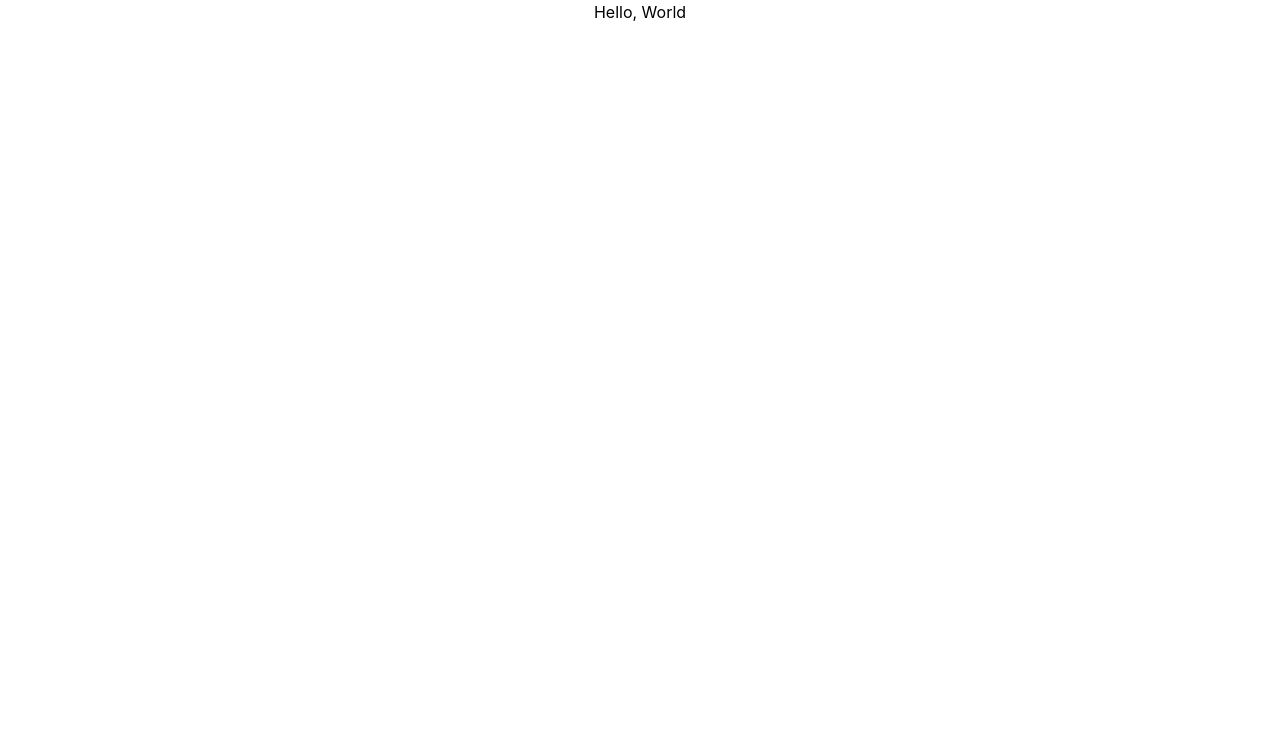
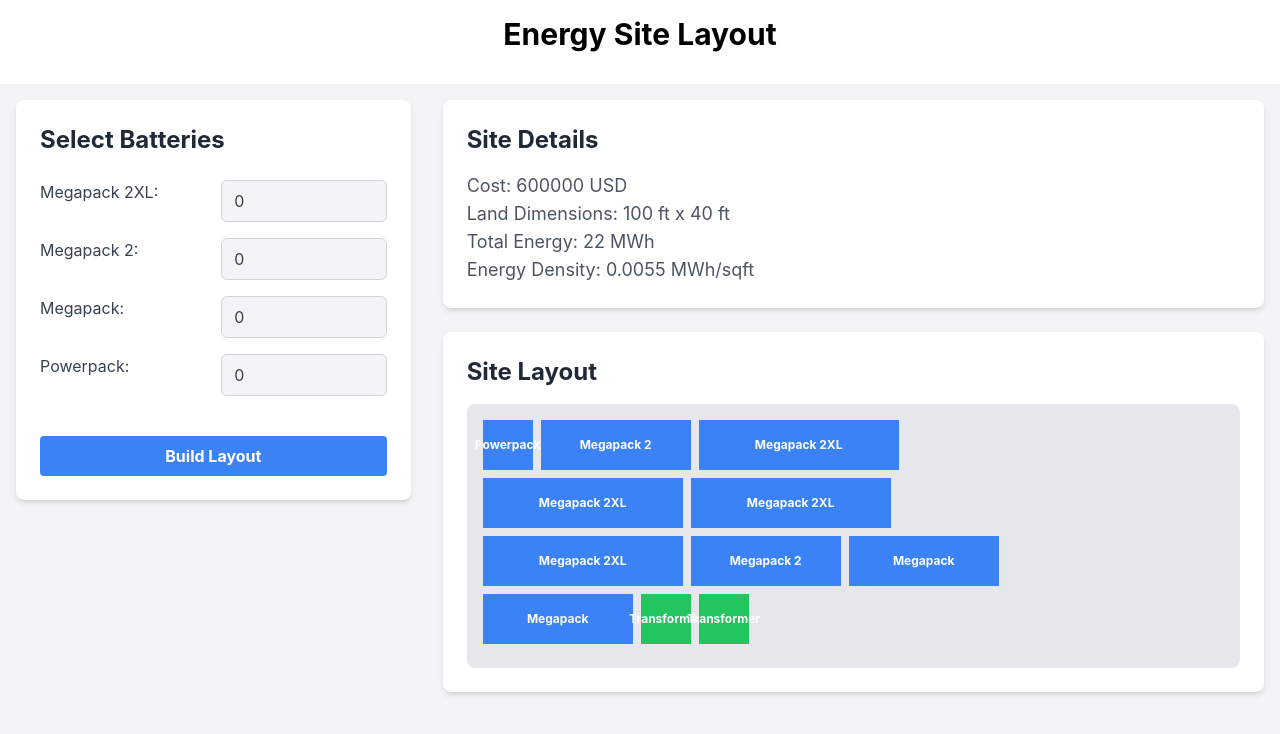
Before and after one commit to yashp5/tesla-challenge, a React (Create React App) app in the folder frontend/: page / in a window 1280 px wide. Shown: the top 734 px of the page. Built offline with nearby package versions, Linux system fonts and the light colour scheme.

Commit message:
Add basic ui components

```diff
--- a/frontend/package.json
+++ b/frontend/package.json
@@ -23,7 +23,8 @@
     "eject": "react-scripts eject",
     "lint": "eslint src/**/*.{ts,tsx}",
     "lint:fix": "eslint src/**/*.{ts,tsx} --fix",
-    "format": "prettier --write \"src/**/*.{js,jsx,ts,tsx,json,css,scss,md}\""
+    "format": "prettier --write \"src/**/*.{js,jsx,ts,tsx,json,css,scss,md}\"",
+    "format-lint": "npm run format && npm run lint:fix"
   },
   "eslintConfig": {
     "extends": [
--- a/frontend/src/App.tsx
+++ b/frontend/src/App.tsx
@@ -1,7 +1,10 @@
+import Site from './components/Site';
+
 function App() {
   return (
     <div className="text-center">
-      <div>Hello, World</div>
+      <h1 className="text-3xl font-bold mb-4 p-4">Energy Site Layout</h1>
+      <Site />
     </div>
   );
 }
--- /dev/null
+++ b/frontend/src/components/Site.tsx
@@ -0,0 +1,20 @@
+import React from 'react';
+import SiteInput from './SiteInput';
+import SiteDetail from './SiteDetail';
+import SiteLayout from './SiteLayout';
+
+const Site: React.FC = () => {
+  return (
+    <div className="flex h-screen bg-gray-100">
+      <div className="w-1/3 p-4">
+        <SiteInput />
+      </div>
+      <div className="w-2/3 p-4">
+        <SiteDetail />
+        <SiteLayout />
+      </div>
+    </div>
+  );
+};
+
+export default Site;
--- /dev/null
+++ b/frontend/src/components/SiteDetail.tsx
@@ -0,0 +1,38 @@
+import React from 'react';
+
+const energySiteDetails = {
+  cost: 600000,
+  costCurrency: 'USD',
+  dimensions: {
+    length: 40,
+    width: 100,
+    unit: 'ft',
+  },
+  energy: 22,
+  energyUnit: 'MWh',
+  energyDensity: 0.0055,
+  energyDensityUnit: 'MWh/sqft',
+};
+
+const SiteDetail: React.FC = () => {
+  return (
+    <div className="bg-white shadow-md rounded-lg p-6 mb-6 text-left">
+      <h2 className="text-2xl font-bold mb-4 text-gray-800">Site Details</h2>
+      <p className="text-lg text-gray-600">
+        Cost: {energySiteDetails.cost} {energySiteDetails.costCurrency}
+      </p>
+      <p className="text-lg text-gray-600">
+        Land Dimensions: {energySiteDetails.dimensions.width} {energySiteDetails.dimensions.unit} x{' '}
+        {energySiteDetails.dimensions.length} {energySiteDetails.dimensions.unit}
+      </p>
+      <p className="text-lg text-gray-600">
+        Total Energy: {energySiteDetails.energy} {energySiteDetails.energyUnit}
+      </p>
+      <p className="text-lg text-gray-600">
+        Energy Density: {energySiteDetails.energyDensity} {energySiteDetails.energyDensityUnit}
+      </p>
+    </div>
+  );
+};
+
+export default SiteDetail;
--- /dev/null
+++ b/frontend/src/components/SiteInput.tsx
@@ -0,0 +1,97 @@
+import React from 'react';
+
+const batteryData = [
+  {
+    id: 1,
+    name: 'Megapack 2XL',
+    dimensions: {
+      length: 40,
+      width: 10,
+      unit: 'ft',
+    },
+    energy: 4,
+    energy_unit: 'MWh',
+    cost: 120000,
+    cost_currency: 'USD',
+    releaseDate: '2022-01-01',
+    weight: 40000,
+    weight_unit: 'kg',
+  },
+  {
+    id: 2,
+    name: 'Megapack 2',
+    dimensions: {
+      length: 30,
+      width: 10,
+      unit: 'ft',
+    },
+    energy: 3,
+    energy_unit: 'MWh',
+    cost: 80000,
+    cost_currency: 'USD',
+    releaseDate: '2021-03-15',
+    weight: 35000,
+    weight_unit: 'kg',
+  },
+  {
+    id: 3,
+    name: 'Megapack',
+    dimensions: {
+      length: 30,
+      width: 10,
+      unit: 'ft',
+    },
+    energy: 2,
+    energy_unit: 'MWh',
+    cost: 50000,
+    cost_currency: 'USD',
+    releaseDate: '2005-06-30',
+    weight: 30000,
+    weight_unit: 'kg',
+  },
+  {
+    id: 4,
+    name: 'Powerpack',
+    dimensions: {
+      length: 10,
+      width: 10,
+      unit: 'ft',
+    },
+    energy: 1,
+    energy_unit: 'MWh',
+    cost: 20000,
+    cost_currency: 'USD',
+    releaseDate: '2000-12-01',
+    weight: 15000,
+    weight_unit: 'kg',
+  },
+];
+
+const SiteInput: React.FC = () => {
+  return (
+    <div className="bg-white shadow-md rounded-lg p-6 text-left">
+      <h2 className="text-2xl font-bold mb-6 text-gray-800">Select Batteries</h2>
+      {batteryData.map((battery) => (
+        <div key={battery.name} className="mb-4 grid grid-cols-2 gap-4">
+          <label className="text-base font-large text-gray-700">{battery.name}:</label>
+          <input
+            type="number"
+            min="0"
+            defaultValue="0"
+            className="w-full px-3 py-2 text-gray-700 bg-gray-100 rounded-md border border-gray-300
+                       focus:outline-none focus:ring-2 focus:ring-blue-500 focus:border-transparent
+                       transition duration-200 ease-in-out"
+          />
+        </div>
+      ))}
+      <button
+        className="mt-6 w-full bg-blue-500 hover:bg-blue-600 text-white font-bold py-2 px-4 rounded
+                   transition duration-200 ease-in-out focus:outline-none focus:ring-2
+                   focus:ring-blue-500 focus:ring-opacity-50">
+        Build Layout
+      </button>
+    </div>
+  );
+};
+
+export default SiteInput;
--- /dev/null
+++ b/frontend/src/components/SiteLayout.tsx
@@ -0,0 +1,128 @@
+import React from 'react';
+
+const energySiteLayout = {
+  maxWidth: 100,
+  dimensions: {
+    length: 40,
+    width: 100,
+    unit: 'ft',
+  },
+  layout: [
+    [
+      {
+        type: 'battery',
+        id: 4,
+        name: 'Powerpack',
+        width: 10,
+        length: 10,
+      },
+      {
+        type: 'battery',
+        id: 2,
+        name: 'Megapack 2',
+        width: 30,
+        length: 10,
+      },
+      {
+        type: 'battery',
+        id: 1,
+        name: 'Megapack 2XL',
+        width: 40,
+        length: 10,
+      },
+    ],
+    [
+      {
+        type: 'battery',
+        id: 1,
+        name: 'Megapack 2XL',
+        width: 40,
+        length: 10,
+      },
+      {
+        type: 'battery',
+        id: 1,
+        name: 'Megapack 2XL',
+        width: 40,
+        length: 10,
+      },
+    ],
+    [
+      {
+        type: 'battery',
+        id: 1,
+        name: 'Megapack 2XL',
+        width: 40,
+        length: 10,
+      },
+      {
+        type: 'battery',
+        id: 2,
+        name: 'Megapack 2',
+        width: 30,
+        length: 10,
+      },
+      {
+        type: 'battery',
+        id: 3,
+        name: 'Megapack',
+        width: 30,
+        length: 10,
+      },
+    ],
+    [
+      {
+        type: 'battery',
+        id: 3,
+        name: 'Megapack',
+        width: 30,
+        length: 10,
+      },
+      {
+        type: 'transformer',
+        name: 'Transformer',
+        id: 1,
+        width: 10,
+        length: 10,
+      },
+      {
+        type: 'transformer',
+        id: 1,
+        name: 'Transformer',
+        width: 10,
+        length: 10,
+      },
+    ],
+  ],
+};
+
+const SiteLayout: React.FC = () => {
+  return (
+    <div>
+      <div className="bg-white shadow-md rounded-lg p-6 text-left">
+        <h2 className="text-2xl font-bold mb-4 text-gray-800">Site Layout</h2>
+        <div className="flex flex-col bg-gray-200 p-4 rounded-lg">
+          {energySiteLayout.layout.map((row, rowIndex) => (
+            <div key={rowIndex} className="flex mb-2">
+              {row.map((item, itemIndex) => (
+                <div
+                  key={`${rowIndex}-${itemIndex}`}
+                  className={`mr-2 flex flex-col items-center justify-center text-white text-xs font-bold ${
+                    item.type === 'battery' ? 'bg-blue-500' : 'bg-green-500'
+                  }`}
+                  style={{
+                    width: `${item.width * 5}px`,
+                    height: `${item.length * 5}px`,
+                  }}>
+                  <span>{item.name}</span>
+                </div>
+              ))}
+            </div>
+          ))}
+        </div>
+      </div>
+    </div>
+  );
+};
+
+export default SiteLayout;
```
